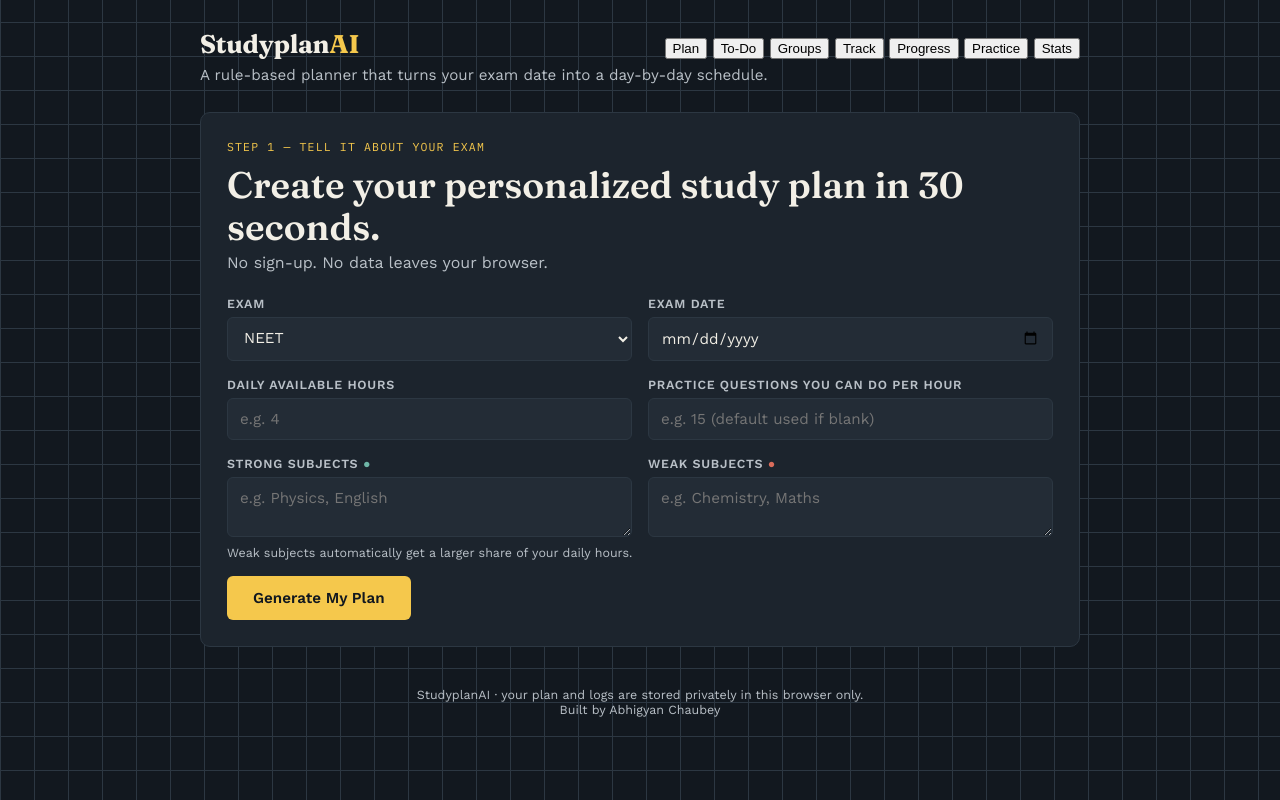
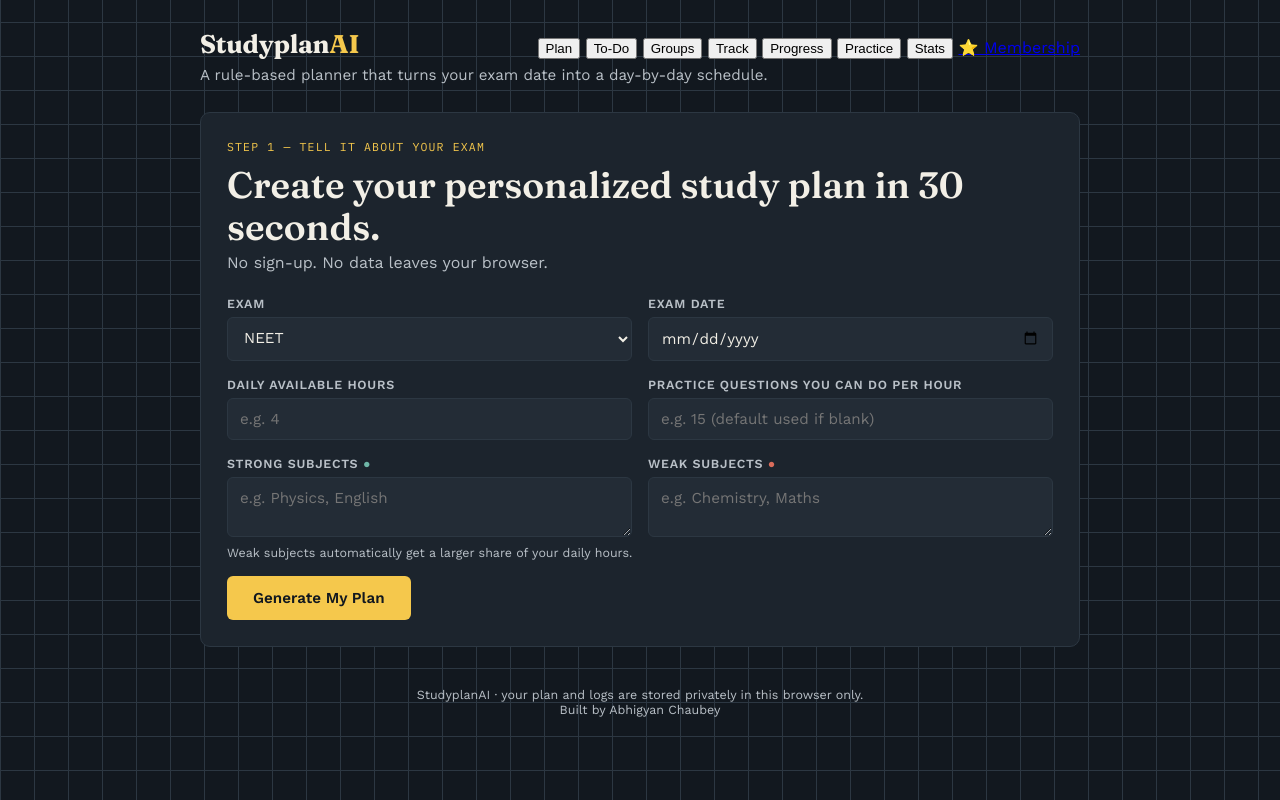
Before and after one commit to abhigyanchaubey03-art/studyplan-ai, a plain HTML site: page index.html in a window 1280 px wide. Drawn offline with nearby package versions, Linux system fonts and the light colour scheme.

Commit message:
Update index.html

```diff
--- a/index.html
+++ b/index.html
@@ -210,6 +210,7 @@
 <button data-tab="progress">Progress</button>
 <a href="practice.html" style="text-decoration:none;"><button type="button">Practice</button></a>
 <a href="stats.html" style="text-decoration:none;"><button type="button">Stats</button></a>
+      <a href="studyplanai-membership.html">⭐ Membership</a>
 </nav>
   </header>
   <p class="tagline">A rule-based planner that turns your exam date into a day-by-day schedule.</p>
```
